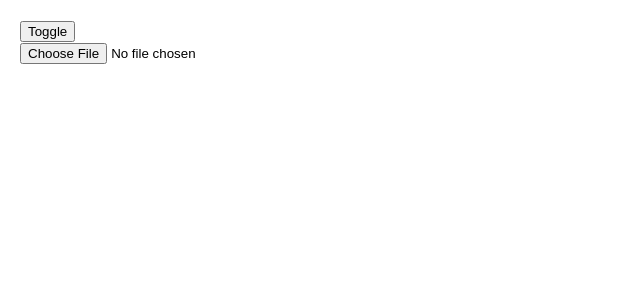
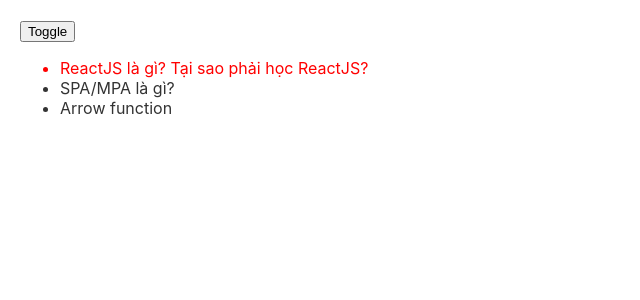
Before and after one commit to NgoTanLoi01/ReactJS-Learning, a React (Create React App) app in the folder tiktok/: page / in a window 1280 px wide. Both pictures are taken after a click on the button "Toggle". Shown: the top 300 px of the page, without its empty margins (0-640 px from the left). Built offline with nearby package versions, Linux system fonts and the light colour scheme.

Commit message:
useEffect with fake Chat App

```diff
--- a/tiktok/src/Content.js
+++ b/tiktok/src/Content.js
@@ -13,28 +13,54 @@
 //2. Cleanup funtion luôn được gọi trước khi component unmounted
 //3. Cleanup funtion luôn được gọi trước khi callback được gọi (trừ lần mounted)
 
+const lessons = [
+  {
+    id: 1,
+    name: 'ReactJS là gì? Tại sao phải học ReactJS?'
+  },
+  {
+    id: 2,
+    name: 'SPA/MPA là gì?'
+  },
+  {
+    id: 3,
+    name: 'Arrow function'
+  }
+]
+
 function Content() {
-  const [avatar, setAvatar] = useState();
+  const [lessonId, setlessonId] = useState(1);
 
-  useEffect(() => {
-    //Cleanup
-    return () =>{
-      avatar && URL.revokeObjectURL(avatar.preview)
+  useEffect(() =>{
+
+    const handleComment = ({ detail }) =>{
+      console.log(detail);
     }
-  }, [avatar]);
 
-  const handleReviewAvatar = (e) => {
-    const file = e.target.files[0];
+    window.addEventListener(`lesson-${lessonId}`,handleComment)
 
-    file.preview = URL.createObjectURL(file);
-
-    setAvatar(file);
-  };
+    return() =>{
+      window.removeEventListener(`lesson-${lessonId}`,handleComment)
+    }
+  }, [lessonId])
 
   return (
     <div>
-      <input type="file" onChange={handleReviewAvatar} />
-      {avatar && <img src={avatar.preview} alt="" width="80%" />}
+      <ul>
+        {lessons.map(lesson =>(
+          <li
+            key={lesson.id}
+            style={{
+              color: lessonId === lesson.id ?
+              'red':
+              '#333'
+            }}
+            onClick={() => setlessonId(lesson.id)}
+          >
+            {lesson.name}
+          </li>
+        ))}
+      </ul>
     </div>
   );
 }
--- a/tiktok/src/index.js
+++ b/tiktok/src/index.js
@@ -3,6 +3,21 @@
 import "./index.css";
 import App from "./App";
 import reportWebVitals from "./reportWebVitals";
+
+//Fake comment
+function emitComment(id){
+
+  setInterval(() => {
+    window.dispatchEvent(
+      new CustomEvent(`lesson-${id}`, {
+        detail: `Nội dung comment của lesson ${id}`
+      })
+    )
+  }, 2000)
+}
+emitComment(1)
+emitComment(2)
+emitComment(3)
 
 const root = ReactDOM.createRoot(document.getElementById("root"));
 root.render(
```
